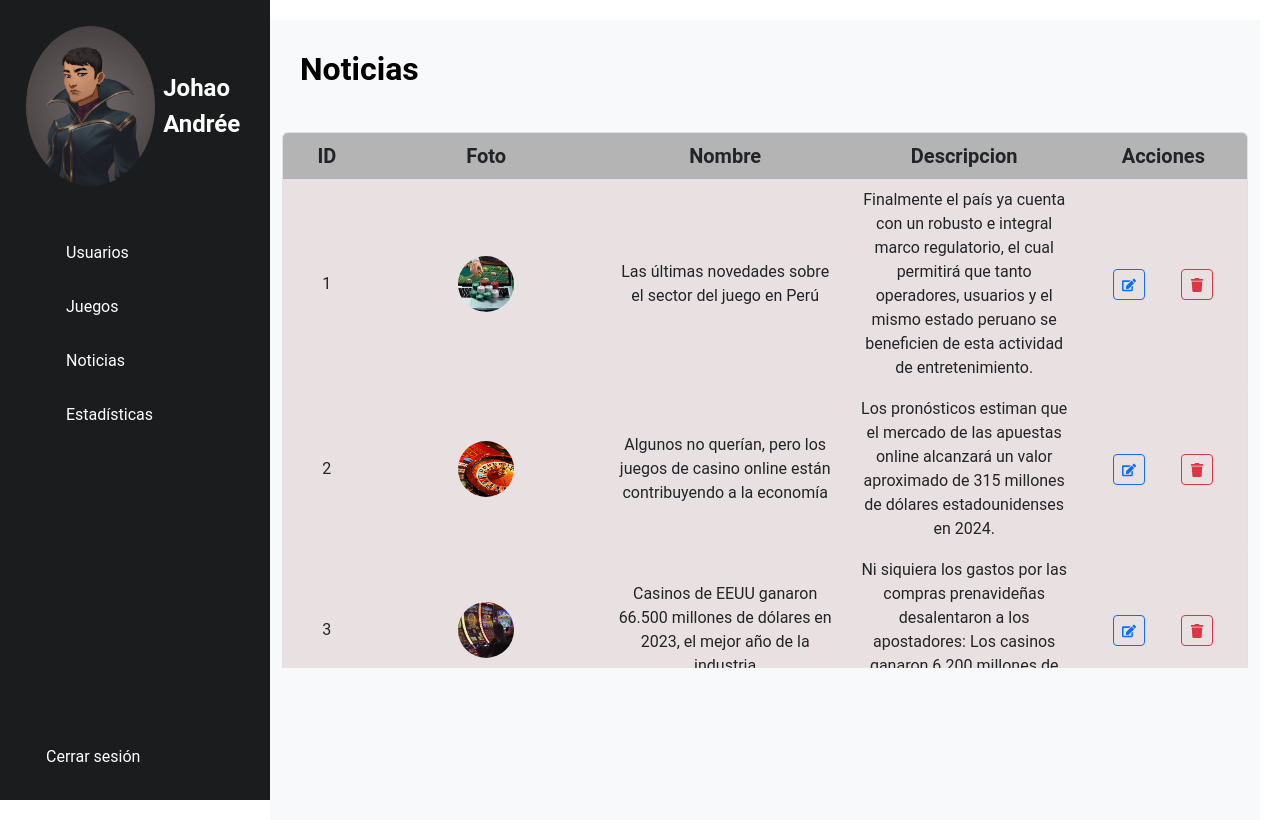
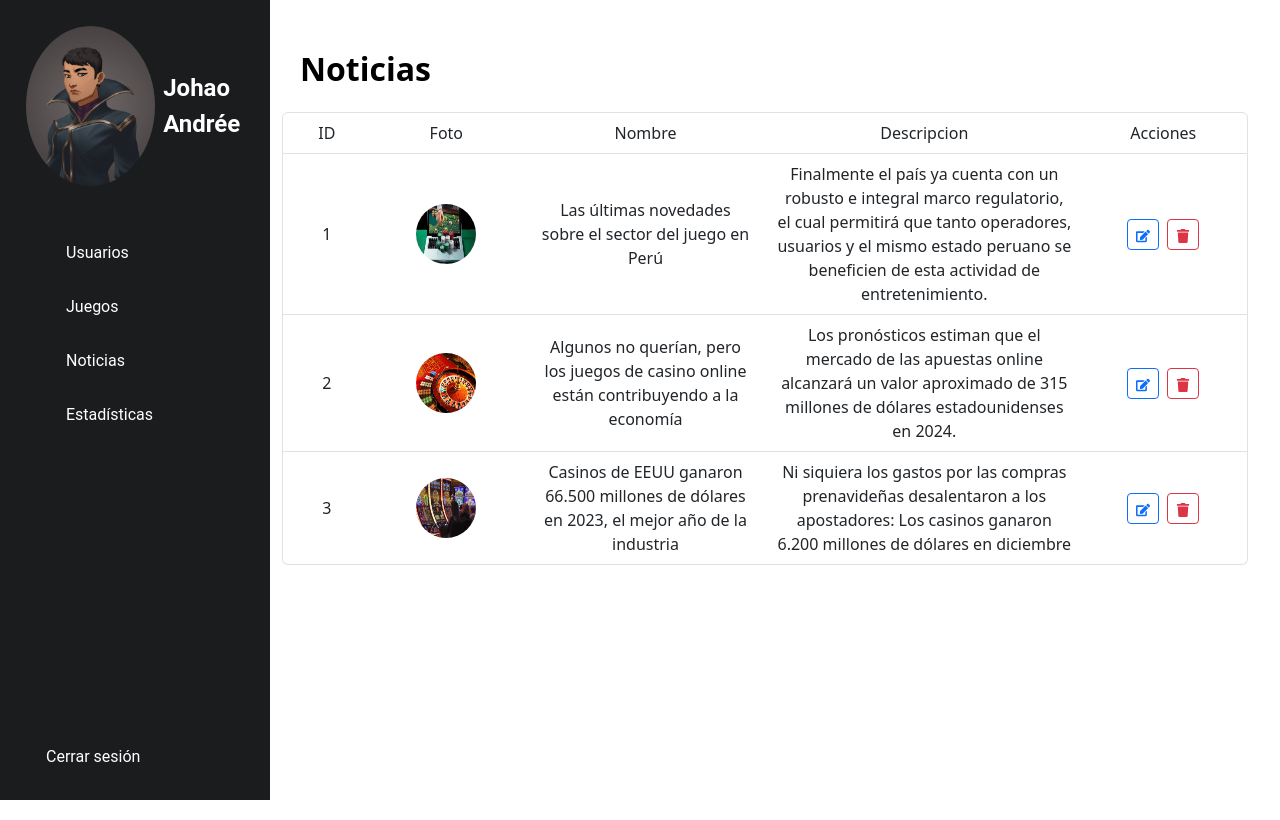
Before and after one commit to JohaoAndree/Proyecto_PrograWeb, a React (Vite) app: page /noticias in a window 1280 px wide. Built offline with nearby package versions, Linux system fonts and the light colour scheme.

Commit message:
req 25 casi listo, falta el boton agregar

```diff
--- a/src/Reqs_Gerson/req25/componentes25/Editar.tsx
+++ /dev/null
@@ -1,68 +0,0 @@
-// Archivo: src/Reqs_Gerson/req25/componentes25/Editar.tsx
-
-import { useState } from "react";
-import { useNavigate } from "react-router-dom";
-
-interface Noticia {
-  id: number;
-  foto: string;
-  nombre: string;
-  descripcion: string;
-}
-
-interface EditarProps {
-  noticia: Noticia;
-  onGuardar: (noticiaActualizada: Noticia) => void;
-}
-
-const Editar = ({ noticia, onGuardar }: EditarProps) => {
-  const [nombre, setNombre] = useState(noticia.nombre);
-  const [descripcion, setDescripcion] = useState(noticia.descripcion);
-  const navigate = useNavigate();
-
-  const handleSubmit = (e: React.FormEvent) => {
-    e.preventDefault();
-    const noticiaActualizada: Noticia = {
-      ...noticia,
-      nombre,
-      descripcion,
-    };
-    onGuardar(noticiaActualizada);
-    navigate("/noticias"); // volver a la vista principal
-  };
-
-  return (
-    <div className="container mt-5">
-      <h2>Editar Noticia</h2>
-      <form onSubmit={handleSubmit}>
-        <div className="mb-3">
-          <label className="form-label">Nombre:</label>
-          <input
-            type="text"
-            className="form-control"
-            value={nombre}
-            onChange={(e) => setNombre(e.target.value)}
-            required
-          />
-        </div>
-
-        <div className="mb-3">
-          <label className="form-label">Descripción:</label>
-          <textarea
-            className="form-control"
-            value={descripcion}
-            onChange={(e) => setDescripcion(e.target.value)}
-            rows={4}
-            required
-          />
-        </div>
-
-        <button type="submit" className="btn btn-primary">
-          Guardar Cambios
-        </button>
-      </form>
-    </div>
-  );
-};
-
-export default Editar;
--- /dev/null
+++ b/src/Reqs_Gerson/req25/componentes25/EditarModal.tsx
@@ -0,0 +1,87 @@
+// Archivo: src/Reqs_Gerson/req25/componentes25/Editar.tsx
+
+// EditarModal.tsx
+// src/Reqs_Gerson/req25/componentes25/EditarModal.tsx
+
+import { useState, useEffect } from "react";
+
+
+import type { Noticia } from "./ListaNoticias";
+import styles from "./styles.module.css";
+
+interface Props {
+  noticia: Noticia;
+  onSave: (noticia: Noticia) => void;
+  onClose: () => void;
+}
+
+const EditarModal: React.FC<Props> = ({ noticia, onSave, onClose }) => {
+  const [editNoticia, setEditNoticia] = useState<Noticia>({ ...noticia });
+
+  useEffect(() => {
+    setEditNoticia({ ...noticia });
+  }, [noticia]);
+
+  const handleChange = (e: React.ChangeEvent<HTMLInputElement>) => {
+    const { name, value } = e.target;
+    setEditNoticia((prev) => ({ ...prev, [name]: value }));
+  };
+
+  const handleSubmit = (e: React.FormEvent) => {
+    e.preventDefault();
+    onSave(editNoticia);
+  };
+
+  return (
+    <div className={styles.modalOverlay}>
+      <div className={styles.modalContent}>
+        <h2>Editar Noticia</h2>
+        <form onSubmit={handleSubmit} className={styles.modalForm}>
+          <label>
+            ID:
+            <input
+              type="text"
+              name="id"
+              value={editNoticia.id}
+              onChange={handleChange}
+              readOnly
+            />
+          </label>
+          <label>
+            Foto (URL):
+            <input
+              type="text"
+              name="foto"
+              value={editNoticia.foto}
+              onChange={handleChange}
+            />
+          </label>
+          <label>
+            Nombre:
+            <input
+              type="text"
+              name="nombre"
+              value={editNoticia.nombre}
+              onChange={handleChange}
+            />
+          </label>
+          <label>
+            Descripción:
+            <input
+              type="text"
+              name="descripcion"
+              value={editNoticia.descripcion}
+              onChange={handleChange}
+            />
+          </label>
+          <div className={styles.buttonGroup}>
+            <button type="submit">Guardar</button>
+            <button type="button" onClick={onClose}>Cancelar</button>
+          </div>
+        </form>
+      </div>
+    </div>
+  );
+};
+
+export default EditarModal;
--- a/src/Reqs_Gerson/req25/componentes25/Eliminar.tsx
+++ b/src/Reqs_Gerson/req25/componentes25/Eliminar.tsx
@@ -0,0 +1,25 @@
+// src/Reqs_Gerson/req25/componentes25/Eliminar.tsx
+
+import React from "react";
+import { FaTrash } from "react-icons/fa";
+
+interface Props {
+  id: number;
+  onDelete: (id: number) => void;
+}
+
+const Eliminar: React.FC<Props> = ({ id, onDelete }) => {
+  const handleClick = () => {
+    if (confirm("¿Estás seguro de eliminar esta noticia?")) {
+      onDelete(id);
+    }
+  };
+
+  return (
+    <button className="btn btn-outline-danger btn-sm" onClick={handleClick}>
+      <FaTrash />
+    </button>
+  );
+};
+
+export default Eliminar;
--- a/src/Reqs_Gerson/req25/componentes25/ListaNoticias.tsx
+++ b/src/Reqs_Gerson/req25/componentes25/ListaNoticias.tsx
@@ -1,60 +1,87 @@
-import styles from "./styles.module.css"
-import { FaEdit, FaTrash } from 'react-icons/fa';
+import { useState } from "react";
+import styles from "./styles.module.css";
+import { FaEdit } from "react-icons/fa";
+import Modal from "./EditarModal";
+import Eliminar from "./Eliminar"; // ✅ Importar componente Eliminar
 
-export interface Noticia{
-    id : number
-    foto : string
-    nombre : string
-    descripcion : string
+export interface Noticia {
+  id: number;
+  foto: string;
+  nombre: string;
+  descripcion: string;
 }
 
-interface PropsListaNoticias{
-    data : Noticia[]
+interface PropsListaNoticias {
+  data: Noticia[];
 }
 
-const ListaNoticias = (props: PropsListaNoticias) => {
+const ListaNoticias = ({ data }: PropsListaNoticias) => {
+  const [noticias, setNoticias] = useState(data);
+  const [noticiaEditando, setNoticiaEditando] = useState<Noticia | null>(null);
+
+  const handleEditar = (noticia: Noticia) => {
+    setNoticiaEditando(noticia);
+  };
+
+  const guardarCambios = (nueva: Noticia) => {
+    setNoticias((prev) =>
+      prev.map((n) => (n.id === nueva.id ? nueva : n))
+    );
+    setNoticiaEditando(null);
+  };
+
+  const eliminarNoticia = (id: number) => {
+    setNoticias(noticias.filter((n) => n.id !== id));
+  };
+
   return (
     <div className="container text-center mt-4">
       <ul className="list-group d-flex flex-column">
-                <li className={"list-group-item " + styles.Encabezado}>
+        <li className={`list-group-item ${styles.Encabezado}`}>
           <div className="row align-items-center">
             <div className="col-1">ID</div>
-                        <div className="col-3">Foto</div>
+            <div className="col-2">Foto</div>
             <div className="col-3">Nombre</div>
-                        <div className="col-3">Descripcion</div>
+            <div className="col-4">Descripcion</div>
             <div className="col-2">Acciones</div>
           </div>
         </li>
-                {props.data.map((elemento: Noticia) => {
-                    return (
-                        <li className={"list-group-item " + styles.ItemLista}>
+        {noticias.map((noticia) => (
+          <li className="list-group-item" key={noticia.id}>
             <div className="row align-items-center">
-                                <div className="col-1">{elemento.id}</div>
-                                <div className="col-3">
+              <div className="col-1">{noticia.id}</div>
+              <div className="col-2">
                 <img
-                                        src={elemento.foto}
-                                        alt={`avatar${elemento.nombre}`}
-                                        className="rounded-circle"
-                                        style={{ width: 56, height: 56, objectFit: "cover" }}
+                  src={noticia.foto}
+                  alt="foto"
+                  style={{ width: 60, height: 60, borderRadius: "50%" }}
                 />
               </div>
-                                <div className="col-3">{elemento.nombre}</div>
-                                <div className="col-3">{elemento.descripcion}</div>
-                                <div className="col-2 d-flex justify-content-around">
-                                    <button className="btn btn-sm btn-outline-primary">
+              <div className="col-3">{noticia.nombre}</div>
+              <div className="col-4">{noticia.descripcion}</div>
+              <div className="col-2">
+                <button
+                  className="btn btn-outline-primary btn-sm me-2"
+                  onClick={() => handleEditar(noticia)}
+                >
                   <FaEdit />
                 </button>
-                                    <button className="btn btn-sm btn-outline-danger">
-                                        <FaTrash />
-                                    </button>
+                <Eliminar id={noticia.id} onDelete={eliminarNoticia} />
               </div>
             </div>
           </li>
-                    );
-                })}
+        ))}
       </ul>
+
+      {noticiaEditando && (
+        <Modal
+          noticia={noticiaEditando}
+          onSave={guardarCambios}
+          onClose={() => setNoticiaEditando(null)}
+        />
+      )}
     </div>
   );
 };
 
-export default ListaNoticias
+export default ListaNoticias;
--- a/src/Reqs_Gerson/req25/componentes25/styles.module.css
+++ b/src/Reqs_Gerson/req25/componentes25/styles.module.css
@@ -1,20 +1,69 @@
-.CuerpoPagina{
-    font-family: 'Roboto', sans-serif;
-    background-color: #f8f9fa;
-    min-height: 100vh;
+.modalOverlay {
+  position: fixed;
+  top: 0;
+  left: 0;
+  width: 100vw;
+  height: 100vh;
+  background-color: rgba(0, 0, 0, 0.3); /* más suave */
+  display: flex;
+  align-items: center;
+  justify-content: center;
+  z-index: 1000;
 }
 
-.Encabezado{
-    background-color: rgb(180, 180, 180);
-    font-weight: bold;
-    font-size: 20px;
+.modalContent {
+  background-color: white;
+  border-radius: 10px;
+  padding: 25px;
+  box-shadow: 0 4px 12px rgba(0, 0, 0, 0.15);
+  width: 380px;
+  font-family: 'Segoe UI', sans-serif;
 }
 
-.ItemLista{
-    background-color: rgb(233, 225, 225);
+.modalContent h2 {
+  text-align: center;
+  margin-bottom: 20px;
+  color: #333;
 }
 
-.ContenedorListaNoticias{
-    max-height: 70vh;
-    overflow-y: auto;
+.modalContent label {
+  display: block;
+  margin-top: 10px;
+  margin-bottom: 5px;
+  font-weight: 500;
+  font-size: 14px;
+  color: #444;
 }
+
+.modalContent input {
+  width: 100%;
+  padding: 8px 10px;
+  border: 1px solid #ccc;
+  border-radius: 6px;
+  font-size: 14px;
+}
+
+.botones {
+  display: flex;
+  justify-content: space-between;
+  margin-top: 20px;
+}
+
+.botones button {
+  padding: 8px 16px;
+  border: none;
+  border-radius: 6px;
+  font-weight: bold;
+  cursor: pointer;
+  font-size: 14px;
+}
+
+.botones button:first-child {
+  background-color: #4CAF50;
+  color: white;
+}
+
+.botones button:last-child {
+  background-color: #f44336;
+  color: white;
+}
--- /dev/null
+++ b/src/Reqs_Gerson/req3/req3.tsx
@@ -0,0 +1,75 @@
+import 'bootstrap/dist/css/bootstrap.min.css'
+import styles from "./styles.module.css"
+import { useState } from 'react'
+
+const Req3 = () => {
+    const [nombre, setNombre] = useState("")
+    const [correo, setCorreo] = useState("")
+    const [contra, setContra] = useState("")
+    const [repContra, setRepContra] = useState("")
+    const [pais, setPais] = useState("")
+    const [mensaje, setMensaje] = useState("")
+
+    const onClick = () => {
+        if (!nombre || !correo || !contra || !repContra || !pais){
+            setMensaje("Llene todos los segmentos")
+            return
+        }
+        if (!correo.includes("@") || !correo.includes(".")){
+            setMensaje("Registre un correo valido")
+            return
+        }
+        if (contra !== repContra){
+            setMensaje("Las contraseñas deben ser iguales")
+            return
+        }
+        setMensaje("Registrado! :D")
+    }
+    return (
+    <div className={styles.fondoAzulOsc}>
+        <div className={styles.cajaRegist}>
+            <h2 className="mb-2 text-center">Registro <strong>GameStore</strong></h2>
+            <p className="text-center mb-4">Ingresa los siguientes datos</p>
+            <label htmlFor="nombreRegis" className="form-label">Nombres:</label>
+            <input
+             id="nombreRegis"
+             type="text"
+             className="form-control mb-3"
+             value={nombre}
+             onChange={(e)=>setNombre(e.target.value)} />
+            <label htmlFor="emailRegis" className="form-label">Correo:</label>
+            <input
+              id="emailRegis"
+              type="text"
+              className="form-control mb-3"
+              value={correo}
+              onChange={(e) => setCorreo(e.target.value)} />
+            <label htmlFor="paisRegis" className="form-label">Pais de residencia:</label>
+            <input
+             id="paisRegis"
+             type="text"
+             className="form-control mb-3"
+             value={pais}
+             onChange={(e) => setPais(e.target.value)} />
+            <label htmlFor="contraRegis" className="form-label">Contraseña:</label>
+            <input
+             id="contraRegis"
+             type="text"
+             className="form-control mb-3"
+             value={contra}
+             onChange={(e) => setContra(e.target.value)} />
+            <label htmlFor="repContraRegis" className="form-label">Repetir contraseña:</label>
+            <input
+             id="repContraRegis"
+             type="text"
+             className="form-control mb-3"
+             value={repContra}
+             onChange={(e) => setRepContra(e.target.value)} />
+            <button id="buttonRegis" className="btn w-200 mb-2" onClick={onClick}>Registrar</button>
+            <div id="mensajes" className="text-danger text-center mt-2">{mensaje}</div>
+        </div>
+    </div>
+)
+}
+
+export default Req3
--- /dev/null
+++ b/src/Reqs_Gerson/req3/styles.module.css
@@ -0,0 +1,29 @@
+.fondoAzulOsc{
+    background-color: navy;
+    height: 100vh;
+    color: white;
+    display: flex;
+    justify-content: center;
+    align-items: center;
+}
+
+.cajaRegist {
+    background-color: #0d6efd;
+    padding: 2rem;
+    border-radius: 1rem;
+    width: 400px;
+    color: white;
+}
+
+.cajaRegist label {
+    text-align: left;
+    display: block;
+}
+
+#button_regis:hover {
+    background-color: #3e72fe;
+}
+
+#mensajes {
+    font-weight: bold;
+}
--- a/src/main.tsx
+++ b/src/main.tsx
@@ -5,14 +5,8 @@ import { BrowserRouter, Routes, Route } from "react-router-dom";
 import Req7 from "./Reqs_Gerson/req7/req7";
 import Req8 from "./Reqs_Gerson/req8/req8";
 import Req25 from "./Reqs_Gerson/req25";
-import Editar from "./Reqs_Gerson/req25/componentes25/Editar";
-
-
 import AppVeremos from "./Reqs_Gerson/req_veremos/App";
-
-// 🚨 Asegúrate que esta ruta sea correcta según tu proyecto
-import CuerpoPagina from "./Reqs_Gerson/req25/componentes25/CuerpoPagina";
-
+import Req3 from "./Reqs_Gerson/req3/req3"; // ✅ Importa tu componente Req3
 
 import "bootstrap/dist/css/bootstrap.min.css";
 
@@ -20,7 +14,6 @@ createRoot(document.getElementById("root")!).render(
   <StrictMode>
     <BrowserRouter>
       <Routes>
-        <Route path="/noticias" element={<Req25 />} />
         <Route path="/" element={<h1 style={{ color: "white", textAlign: "center" }}>Página de Inicio</h1>} />
         <Route path="/req7" element={<Req7 />} />
         <Route path="/req8" element={<Req8 />} />
@@ -28,11 +21,7 @@ createRoot(document.getElementById("root")!).render(
         <Route path="/juegos/mas-vendidos" element={<Req7 />} />
         <Route path="/juegos/mas-populares" element={<Req8 />} />
         <Route path="/noticias" element={<Req25 />} />
-        <Route path="/editar/:id" element={<Editar />} />
-
-
-        {/* ✅ Nueva ruta para ver tu página de noticias */}
-        <Route path="/noticias" element={<CuerpoPagina />} />
+        <Route path="/registro" element={<Req3 />} /> {/* ✅ Nueva ruta para ver Req3 */}
       </Routes>
     </BrowserRouter>
   </StrictMode>
```
Lines whose indentation alone changed are shown as unchanged.
